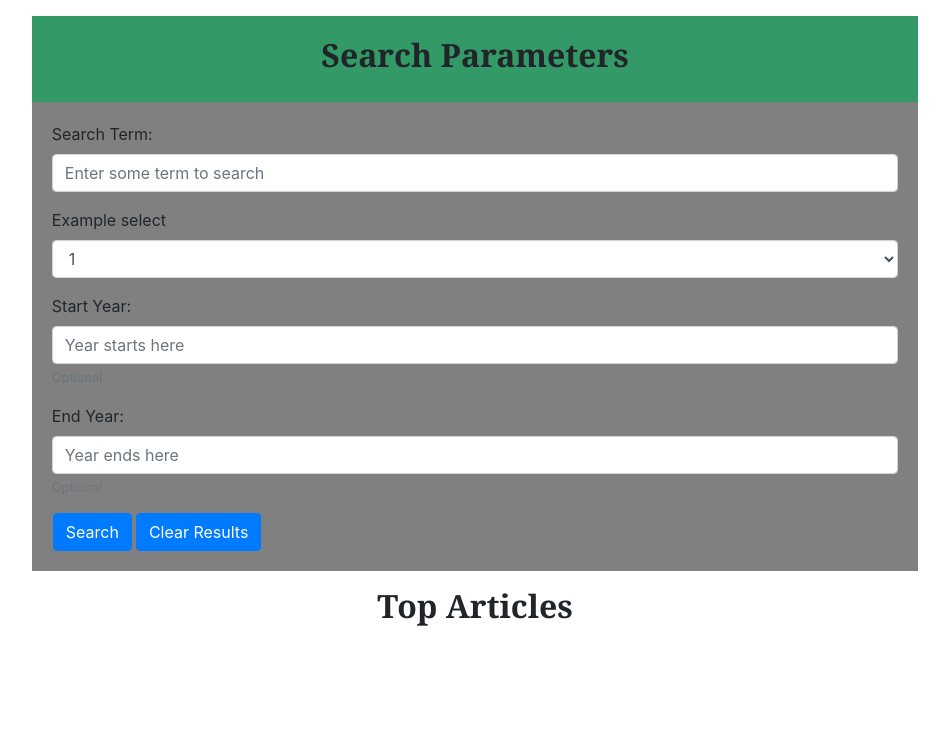
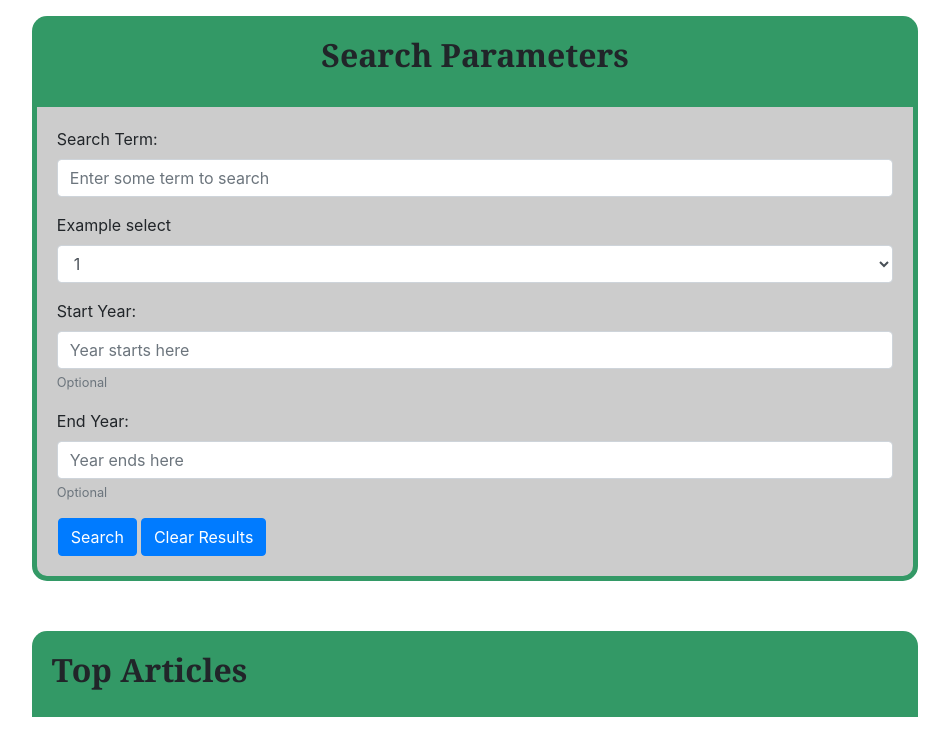
Before and after one commit to tkennedy118/ny-times-search, a plain HTML site: page index.html in a window 1280 px wide. Shown: the whole page, without its empty margins (165-1114 px from the left). Drawn offline with nearby package versions, Linux system fonts and the light colour scheme.

Commit message:
version 2 css

```diff
--- a/index.html
+++ b/index.html
@@ -76,13 +76,16 @@
 
 		</div>
 
+		<div class = "articlesDivHeader">
+			<h2>Top Articles</h2>
+		</div>
+
+		<div class="articleDiv" id = "topArticlesDiv">
+
+		</div>
+
 	</main>
 
-	<div class="articleDivHeader">
-        <div class="text-center">
-            <h2>Top Articles</h2>
-        </div>
-    </div>
 
 	<!-- Tyler ends here -->
 
--- a/style.css
+++ b/style.css
@@ -9,8 +9,13 @@ header {
 .searchDiv {
     width: 80%;
     margin: auto;
-    background-color: grey;
+    background-color: #cccccc;
+    border-style: solid;
+    border-width: 5px;
+    border-color: #339966;
+    border-radius: 0px 0px 15px 15px;
     padding: 20px;
+    margin-bottom: 50px;
 }
 
 .searchDivHeader {
@@ -18,19 +23,26 @@ header {
     margin: auto;
     background-color: #339966;
     padding: 20px;
+    border-radius: 15px 15px 0px 0px;
 }
 
 .articlesDiv {
     width: 80%;
     margin: auto;
-    background-color: grey;
+    background-color: #cccccc;
+    border-style: solid;
+    border-width: 5px;
+    border-color: #339966;
+    border-radius: 0px 0px 15px 15px;
+    padding: 20px;
 }
 
 .articlesDivHeader {
+    width: 80%;
+    margin: auto;
     background-color: #339966;
-    width: 100%;
-    height: 10px;
-    padding: 5px;
+    padding: 20px;
+    border-radius: 15px 15px 0px 0px;
 }
 
 h1 {
```
